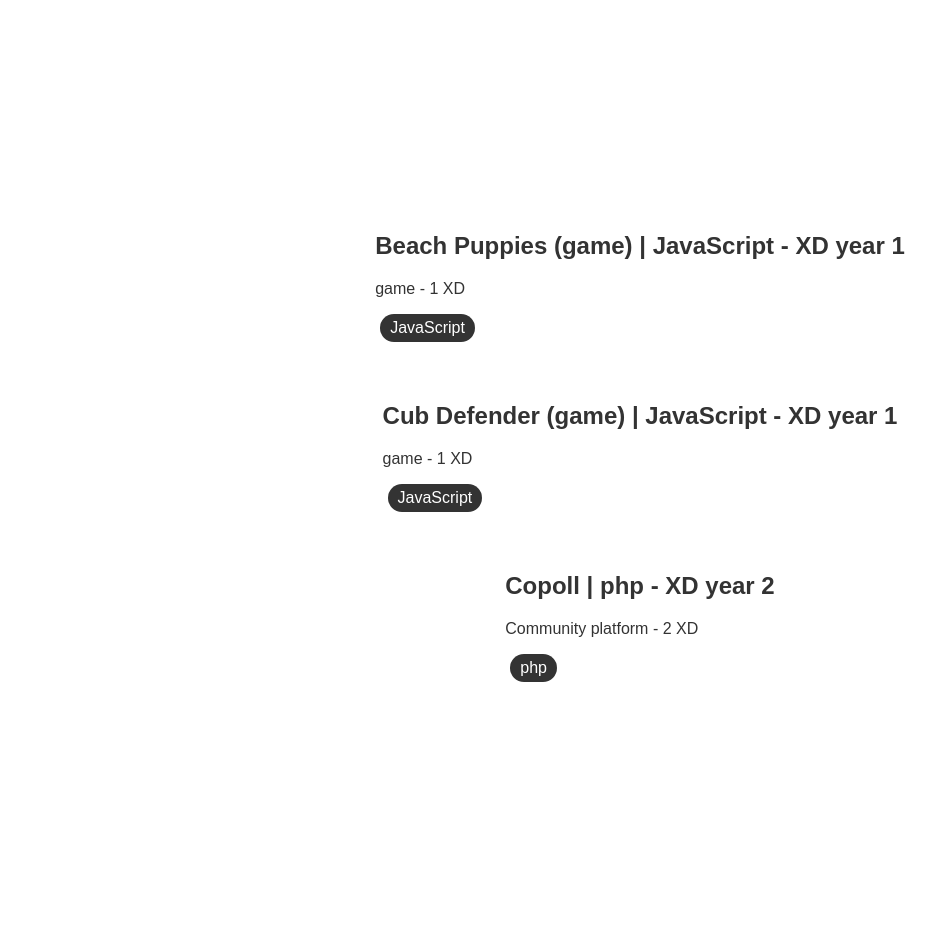
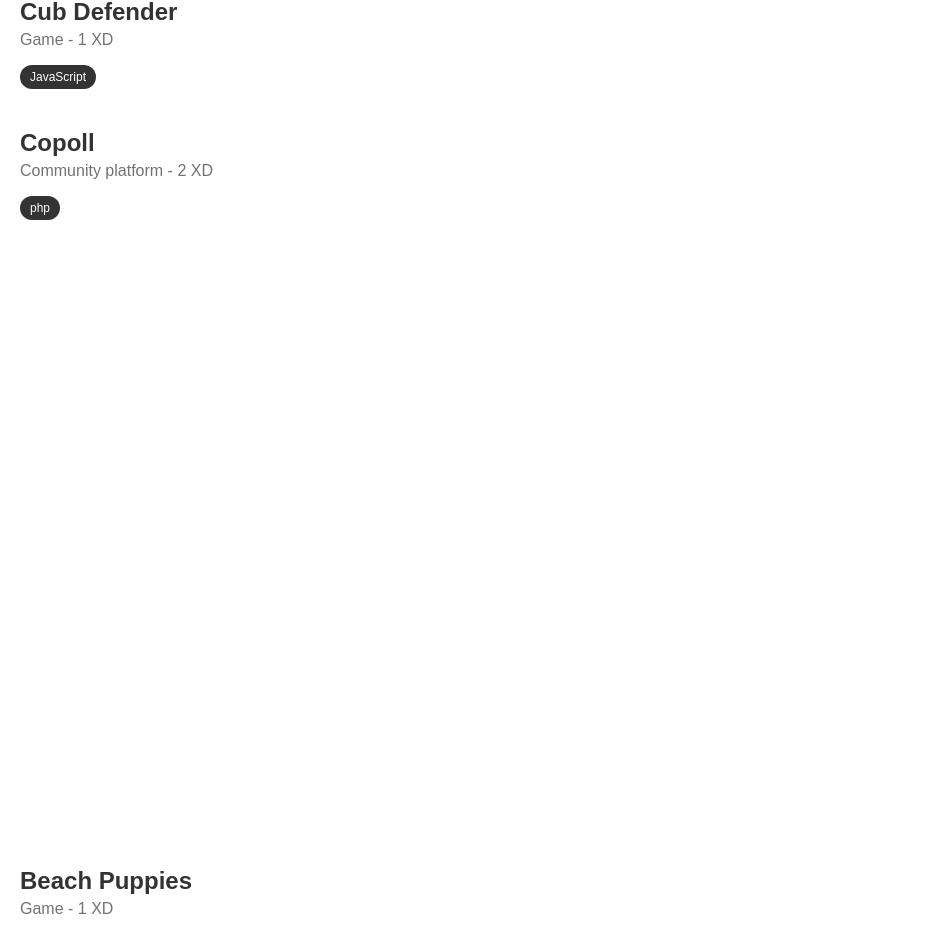
Before and after one commit to yoyoplayer12/react-portfolio, a React (Create React App) app: page / in a window 1280 px wide. Shown: the part 1853-2785 px from the top of the page, without its empty margins (0-948 px from the left). Built offline with nearby package versions, Linux system fonts and the light colour scheme.

Commit message:
Fix: all achievement sections

```diff
--- a/src/index.css
+++ b/src/index.css
@@ -18,6 +18,15 @@ code {
   justify-content: center;
   align-items: center;
   flex-direction: column;
+  max-width: 1300px;
+  padding: 100px 0;
+}
+.section.section-no-pad{
+  padding: 0;
+}
+.section.section-blocks{
+  align-items: start;
+  justify-content: start;
 }
 h1,
 a.fp-title{
@@ -50,29 +59,32 @@ a.mini-link-title:hover{
   justify-content: center;
   align-items: center;
 }
-.section{
-  padding: 100px 0;
-}
 a.achievement{
-  display: block;
+  display: flex;
   text-decoration: none;
   color: #333;
   padding: 20px;
+  flex-direction: column;
+  width: 300px;
 }
 a.achievement:hover{
   background-color: #3333331c;
 }
-a.achievement:hover{
-  display: block;
-  text-decoration: none;
-  color: #333;
-  padding: 20px;
+a.achievement h2{
+  margin: 0;
+}
+a.achievement .grey-text{
+  margin-top: 5px;
 }
 .pill{
   background-color: #333;
   color: white;
   padding: 5px 10px;
   border-radius: 20px;
-  margin: 0 5px;
+  margin: 0;
   width: fit-content;
+  font-size: 0.75em;
 }
+.grey-text{
+  color: rgb(114, 114, 114);
+}
--- a/src/pages/Home.js
+++ b/src/pages/Home.js
@@ -4,18 +4,28 @@ function Home(props) {
 
     return (
         <div>
-            <div className='viewheight-centered-block'>
+            <div className='section section-no-pad'>
                 <a href="#section-1" className='fp-title'>{props.title}</a>
             </div>
-            <div className='section' id='section-1'>
+            <div className='section section-no-pad' id='section-1'>
                 <a href="#section-code" className='mini-link-title'>I Code</a>
                 <a href="#section-dj" className='mini-link-title'>I DJ</a>
                 <a href="#section-design" className='mini-link-title'>I Design</a>
             </div>
-            <div className='section' id='section-code'>
-                <Achievement title="Beach Puppies (game) | JavaScript - XD year 1" link="https://yorickdv.be/projects/1IMD/BeachPuppies/game.html" type="game" place="1 XD" language="JavaScript" />
-                <Achievement title="Cub Defender (game) | JavaScript - XD year 1" link="https://yorickdv.be/projects/1IMD/clubdefender/portrait.html" type="game" place="1 XD" language="JavaScript" />
-                <Achievement title="Copoll | php - XD year 2" link="https://github.com/yoyoplayer12/desity" type="Community platform" place="2 XD" language="php" />
+            <div className='section section-blocks' id='section-code'>
+                <Achievement title="Beach Puppies" link="https://yorickdv.be/projects/1IMD/BeachPuppies/game.html" type="Game" place="1 XD" language="JavaScript" />
+                <Achievement title="Cub Defender" link="https://yorickdv.be/projects/1IMD/clubdefender/portrait.html" type="Game" place="1 XD" language="JavaScript" />
+                <Achievement title="Copoll" link="https://github.com/yoyoplayer12/desity" type="Community platform" place="2 XD" language="php" />
+            </div>
+            <div className='section section-blocks' id='section-dj'>
+                <Achievement title="Beach Puppies" link="https://yorickdv.be/projects/1IMD/BeachPuppies/game.html" type="Game" place="1 XD" language="JavaScript" />
+                <Achievement title="Cub Defender" link="https://yorickdv.be/projects/1IMD/clubdefender/portrait.html" type="Game" place="1 XD" language="JavaScript" />
+                <Achievement title="Copoll" link="https://github.com/yoyoplayer12/desity" type="Community platform" place="2 XD" language="php" />
+            </div>
+            <div className='section section-blocks' id='section-design'>
+                <Achievement title="Beach Puppies" link="https://yorickdv.be/projects/1IMD/BeachPuppies/game.html" type="Game" place="1 XD" language="JavaScript" />
+                <Achievement title="Cub Defender" link="https://yorickdv.be/projects/1IMD/clubdefender/portrait.html" type="Game" place="1 XD" language="JavaScript" />
+                <Achievement title="Copoll" link="https://github.com/yoyoplayer12/desity" type="Community platform" place="2 XD" language="php" />
             </div>
         </div>
     );
--- a/src/pages/components/Achievement.js
+++ b/src/pages/components/Achievement.js
@@ -4,7 +4,7 @@ function Achievement(props) {
     return (
       <a href={props.link} className='achievement' target='_blank' rel='noreferrer'>
         <h2>{props.title}</h2>
-        <p>{props.type} - {props.place}</p>
+        <p className='grey-text'>{props.type} - {props.place}</p>
         <p className='pill'>{props.language}</p>
       </a>
     );
```
